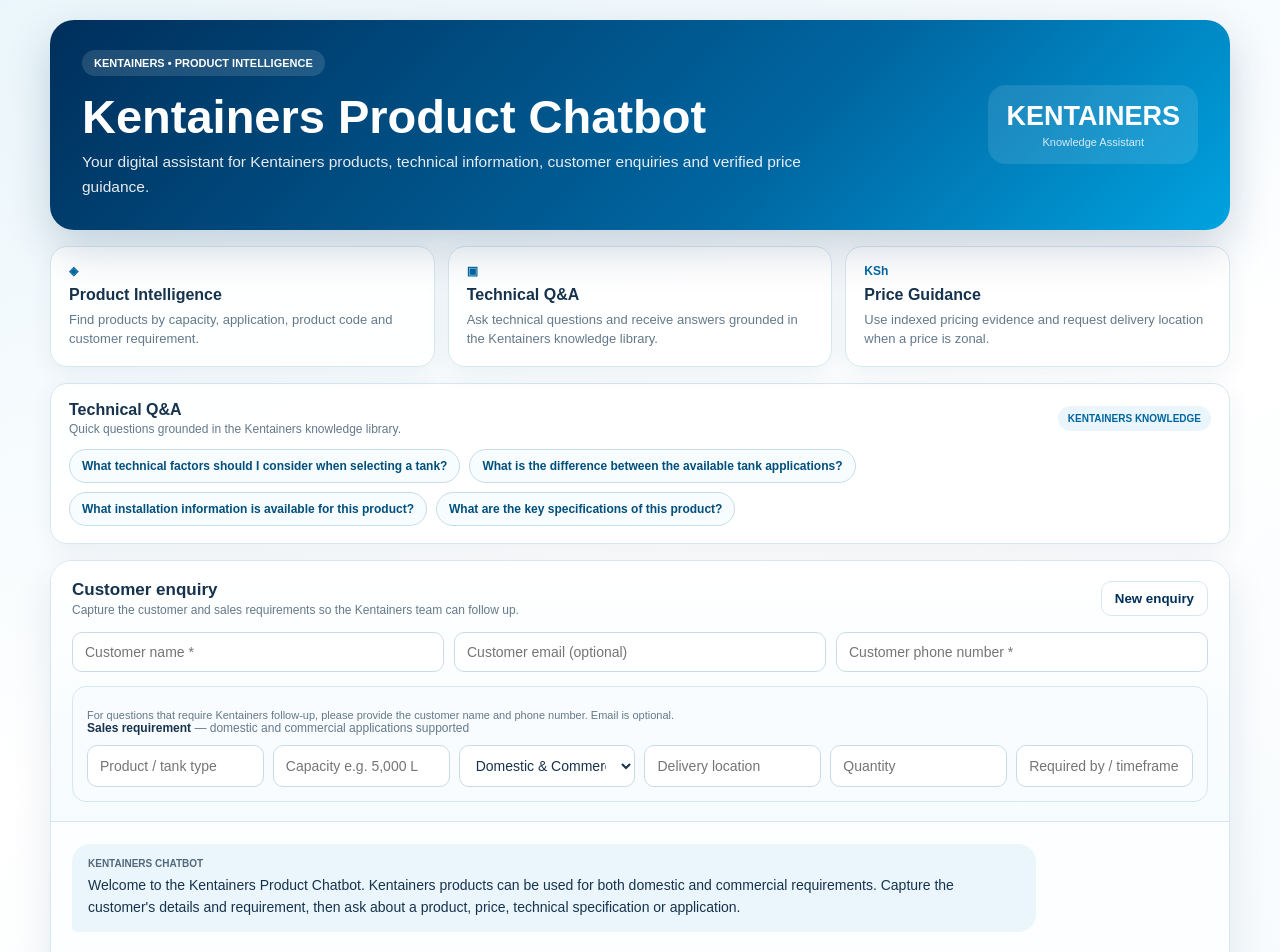
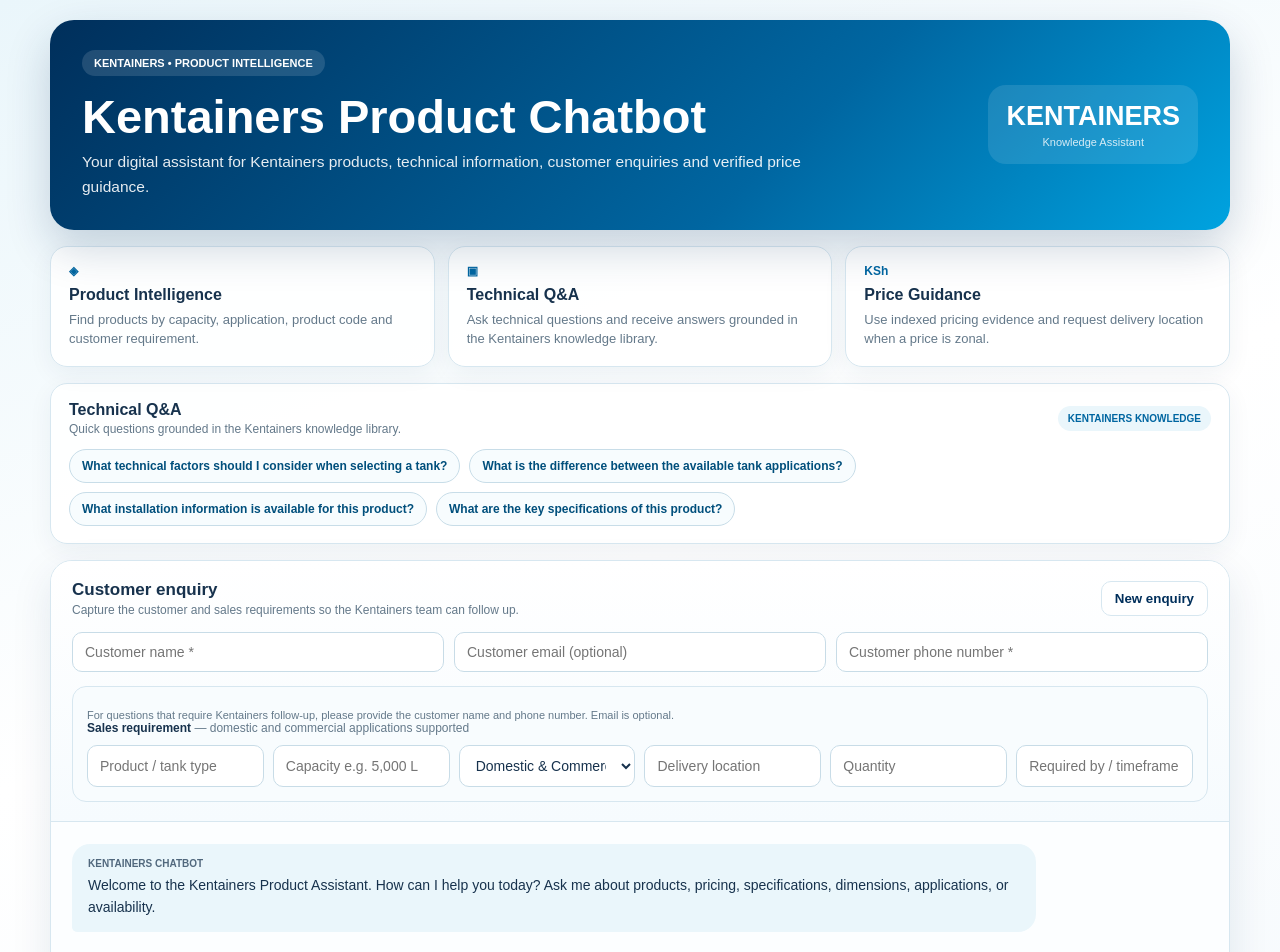
Before and after one commit to mangofredrick/Kentainers-Product-AI, a Next.js app: page / in a window 1280 px wide. Shown: the top 952 px of the page. Built offline with nearby package versions, Linux system fonts and the light colour scheme.

Commit message:
Improve chatbot welcome and new enquiry copy

```diff
--- a/app/page.tsx
+++ b/app/page.tsx
@@ -9,9 +9,9 @@
 const emptyRequirements:Requirements={product:"",capacity:"",application:"Domestic & Commercial",location:"",quantity:"",timeframe:""};
 export default function Home(){
  const[input,setInput]=useState(""); const[customerName,setCustomerName]=useState(""); const[customerEmail,setCustomerEmail]=useState(""); const[customerPhone,setCustomerPhone]=useState(""); const[requirements,setRequirements]=useState<Requirements>(emptyRequirements); const[enquiryId,setEnquiryId]=useState(""); const[loading,setLoading]=useState(false);
- const[messages,setMessages]=useState<Message[]>([{role:"assistant",text:"Welcome to the Kentainers Product Chatbot. Kentainers products can be used for both domestic and commercial requirements. Capture the customer's details and requirement, then ask about a product, price, technical specification or application."}]);
+ const[messages,setMessages]=useState<Message[]>([{role:"assistant",text:"Welcome to the Kentainers Product Assistant. How can I help you today? Ask me about products, pricing, specifications, dimensions, applications, or availability."}]);
  function setReq(key:keyof Requirements,value:string){setRequirements(r=>({...r,[key]:value}));}
- function newEnquiry(){setCustomerName("");setCustomerEmail("");setCustomerPhone("");setRequirements(emptyRequirements);setEnquiryId("");setInput("");setMessages([{role:"assistant",text:"New customer enquiry started. Kentainers products are available for domestic and commercial requirements. Capture the customer details and requirement, then ask your product or technical question."}]);}
+ function newEnquiry(){setCustomerName("");setCustomerEmail("");setCustomerPhone("");setRequirements(emptyRequirements);setEnquiryId("");setInput("");setMessages([{role:"assistant",text:"Welcome to the Kentainers Product Assistant. How can I help you today? Ask me about products, pricing, specifications, dimensions, applications, or availability."}]);}
  function useQuestion(question:string){setInput(question);window.setTimeout(()=>document.getElementById("chat-input")?.focus(),0);}
  async function send(){const question=input.trim();if(!question||loading)return;setInput("");setMessages(m=>[...m,{role:"user",text:question}]);setLoading(true);try{const res=await fetch("/api/chat",{method:"POST",headers:{"Content-Type":"application/json"},body:JSON.stringify({message:question,customer:{name:customerName,email:customerEmail,phone:customerPhone},requirements,history:messages.slice(-12)})});const data=await res.json();if(data.enquiryId)setEnquiryId(data.enquiryId);setMessages(m=>[...m,{role:"assistant",text:data.answer||"I could not process that request.",enquiryId:data.enquiryId}]);}catch{setMessages(m=>[...m,{role:"assistant",text:"The service is temporarily unavailable. Please try again."}]);}finally{setLoading(false);}}
  return <main style={{minHeight:"100vh",background:`linear-gradient(160deg,${brand.light} 0%,#fff 42%,#F2F8FC 100%)`,padding:"20px 14px 46px",fontFamily:"Arial, Helvetica, sans-serif"}}><div style={{maxWidth:1180,margin:"0 auto"}}>
```
